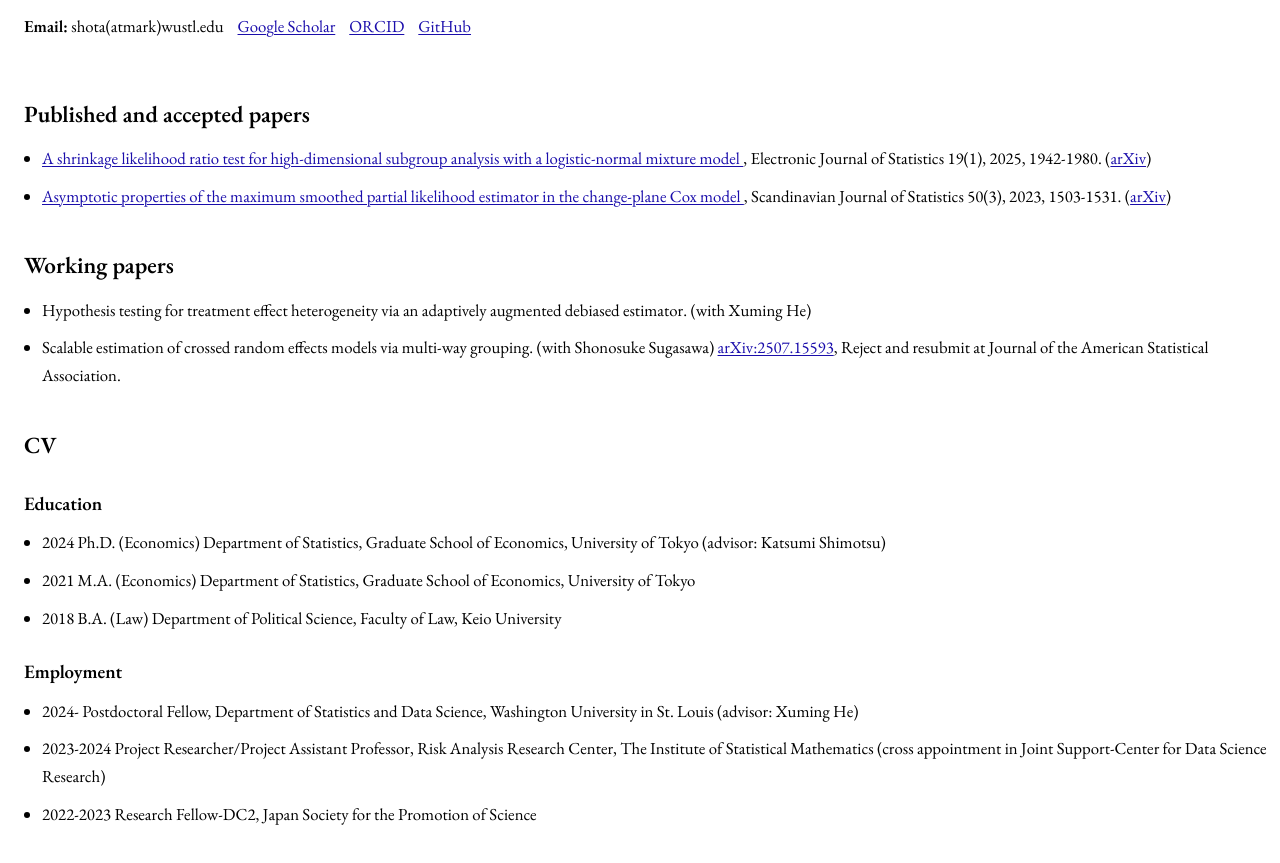
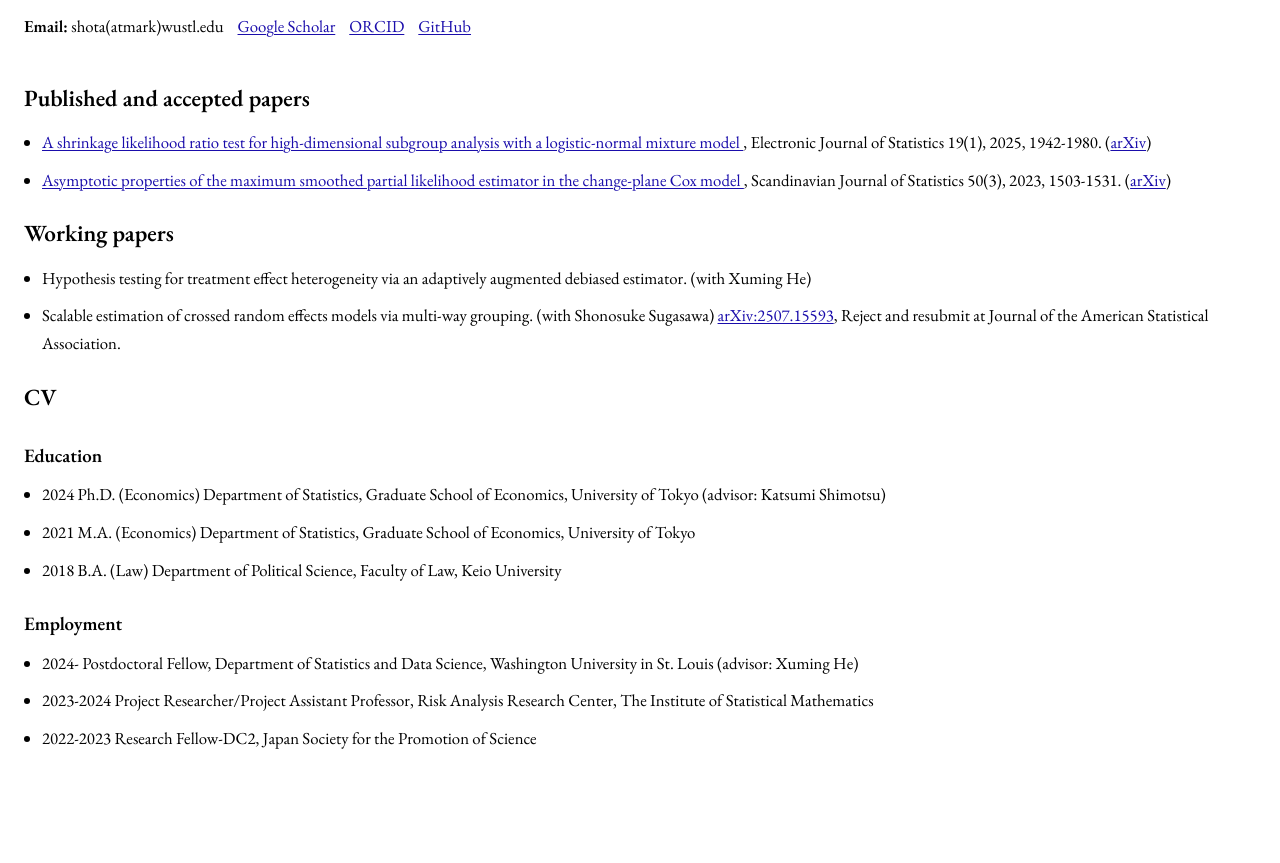
Before and after one commit to stakeish/stakeish.github.io, a plain HTML site: page index.html in a window 1280 px wide. Shown: the part 141-1004 px from the top of the page. After the commit the page ends 950 px from the top, so only its background shows below. Drawn offline with nearby package versions, Linux system fonts and the light colour scheme.

Commit message:
update webpage

```diff
--- a/index.html
+++ b/index.html
@@ -102,8 +102,7 @@
           </li>
           <li>
             2023-2024 Project Researcher/Project Assistant Professor, Risk Analysis Research
-            Center, The Institute of Statistical Mathematics (cross appointment in Joint
-            Support-Center for Data Science Research)
+            Center, The Institute of Statistical Mathematics
           </li>
           <li>
             2022-2023 Research Fellow-DC2, Japan Society for the Promotion of Science
--- a/styles.css
+++ b/styles.css
@@ -52,7 +52,7 @@ h1 {
 
 h2 {
   font-size: 1.45rem;
-  margin: 36px 0 12px;
+  margin: 20px 0 12px;
 }
 
 h3 {
```
